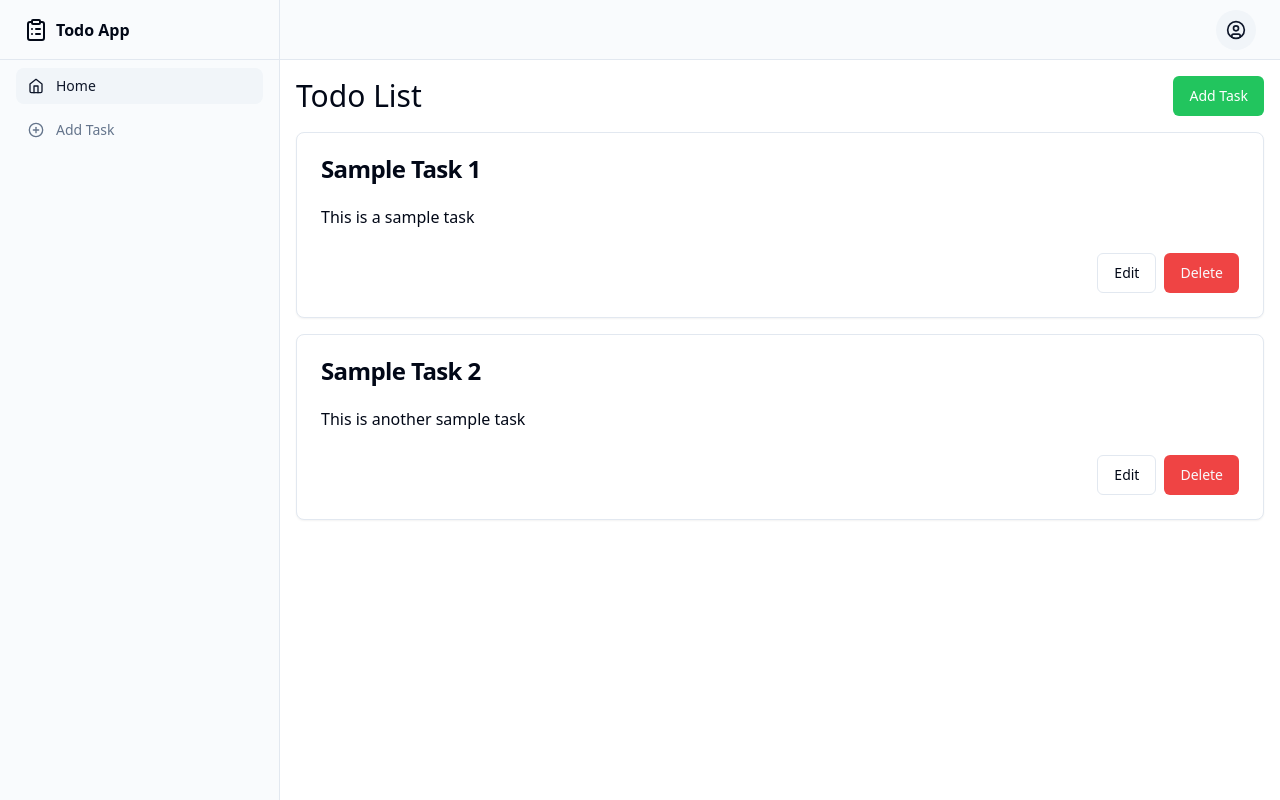
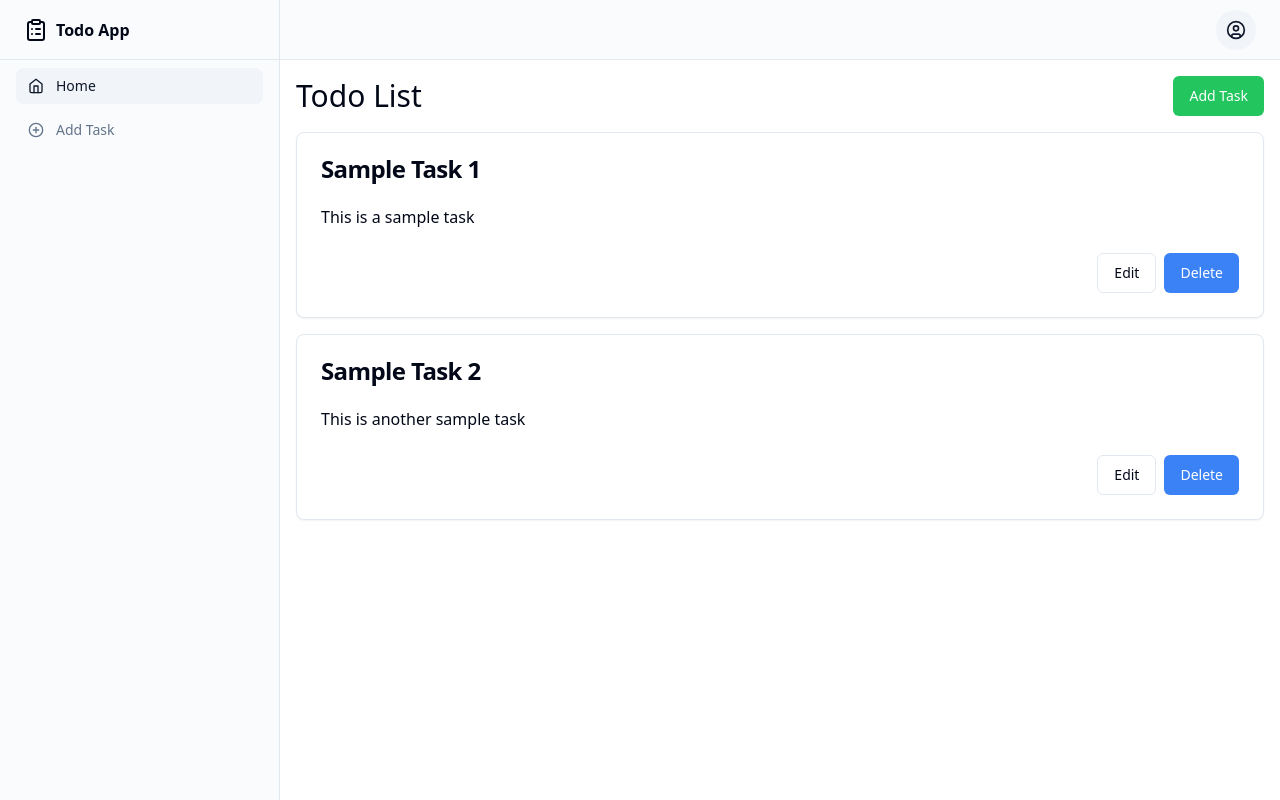
Before and after one commit to GPT-Engineer-App-Dev/task-reminder-app, a React (Vite) app: page / in a window 1280 px wide. Built offline with nearby package versions, Linux system fonts and the light colour scheme.

Commit message:
Changed Delete button color to blue with appropriate hover and active states.

```diff
--- a/src/pages/Index.jsx
+++ b/src/pages/Index.jsx
@@ -35,7 +35,7 @@ const Index = () => {
               <Button onClick={() => navigate(`/edit-task/${task.id}`)} variant="outline">Edit</Button>
               <AlertDialog>
                 <AlertDialogTrigger asChild>
-                  <Button variant="destructive">Delete</Button>
+                  <Button className="bg-blue-500 hover:bg-blue-600 active:bg-blue-700 text-white">Delete</Button>
                 </AlertDialogTrigger>
                 <AlertDialogContent>
                   <AlertDialogHeader>
```
